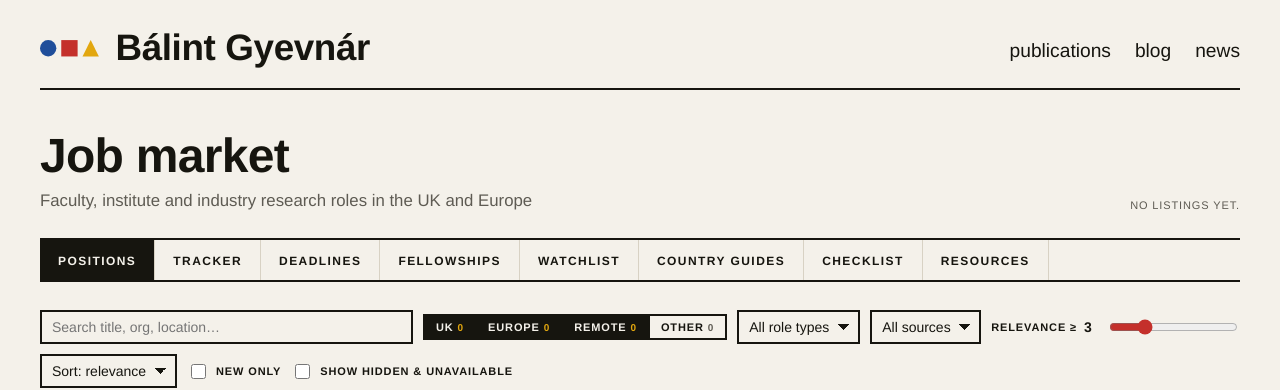
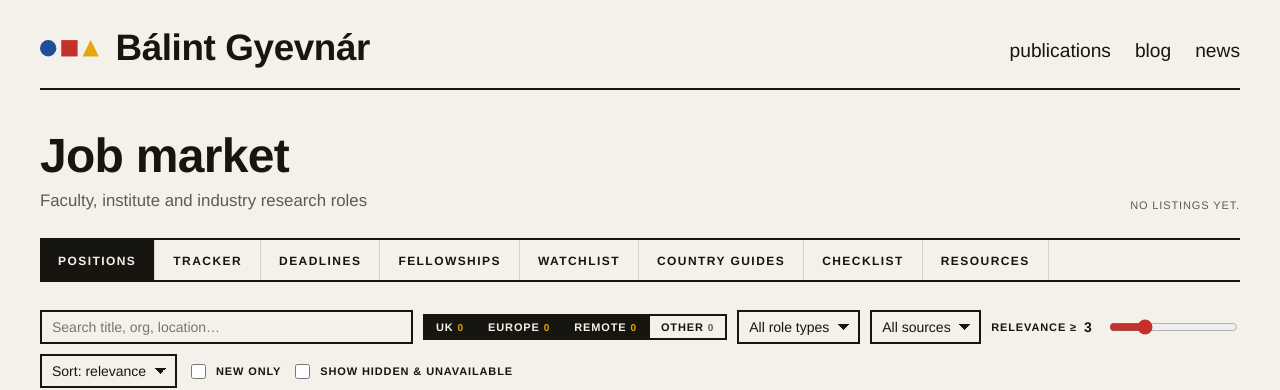
Before and after one commit to gyevnarb/gyevnarb.github.io, a Jekyll site: the page built from job_tracker/index.html, in a window 1280 px wide. Shown: the top 390 px of the page. Built offline with Jekyll 4.4.1, drawn with Linux system fonts in a browser that asks for light colours; some web fonts are replaced; a script that is not in the unit is left out.

Commit message:
Shorten job market subtitle; drop focus shadow on sliders
- Remove "in the UK and Europe" from the /jobs/ subtitle and description
- Limit the input focus shadow to text fields so the relevance slider
  and checkboxes no longer show a blue bar when clicked

Co-Authored-By: Claude Opus 5.5 (1M context) <noreply@anthropic.com>

```diff
--- a/job_tracker/app.css
+++ b/job_tracker/app.css
@@ -48,7 +48,7 @@
 .jobhub input[type=search], .jobhub input:not([type]), .jobhub input[type=date], .jobhub select, .jobhub textarea {
   font: 400 14px var(--display); color: var(--ink); background: var(--bg);
   border: 2px solid var(--ink); padding: 7px 10px; outline: none; }
-.jobhub input:focus, .jobhub select:focus, .jobhub textarea:focus { border-color: var(--blue); box-shadow: 4px 4px 0 var(--blue); }
+.jobhub input:not([type=range]):not([type=checkbox]):focus, .jobhub select:focus, .jobhub textarea:focus { border-color: var(--blue); box-shadow: 4px 4px 0 var(--blue); }
 .jobhub input[type=search] { min-width: 260px; flex: 1 1 260px; max-width: 440px; }
 .jobhub select { appearance: none; padding-right: 28px; cursor: pointer;
   background: linear-gradient(45deg, transparent 50%, var(--ink) 50%) right 14px center / 6px 6px no-repeat,
--- a/job_tracker/index.html
+++ b/job_tracker/index.html
@@ -2,7 +2,7 @@
 title: job market
 layout: default
 permalink: /jobs/
-description: Faculty, institute and industry research roles in the UK and Europe.
+description: Faculty, institute and industry research roles.
 wide: true
 noindex: true
 sitemap: false
@@ -12,7 +12,7 @@ sitemap: false
 <header class="jh-head">
   <div>
     <h1>Job market</h1>
-    <p class="sub">Faculty, institute and industry research roles in the UK and Europe</p>
+    <p class="sub">Faculty, institute and industry research roles</p>
   </div>
   <div class="jh-meta" id="meta"></div>
 </header>
```
